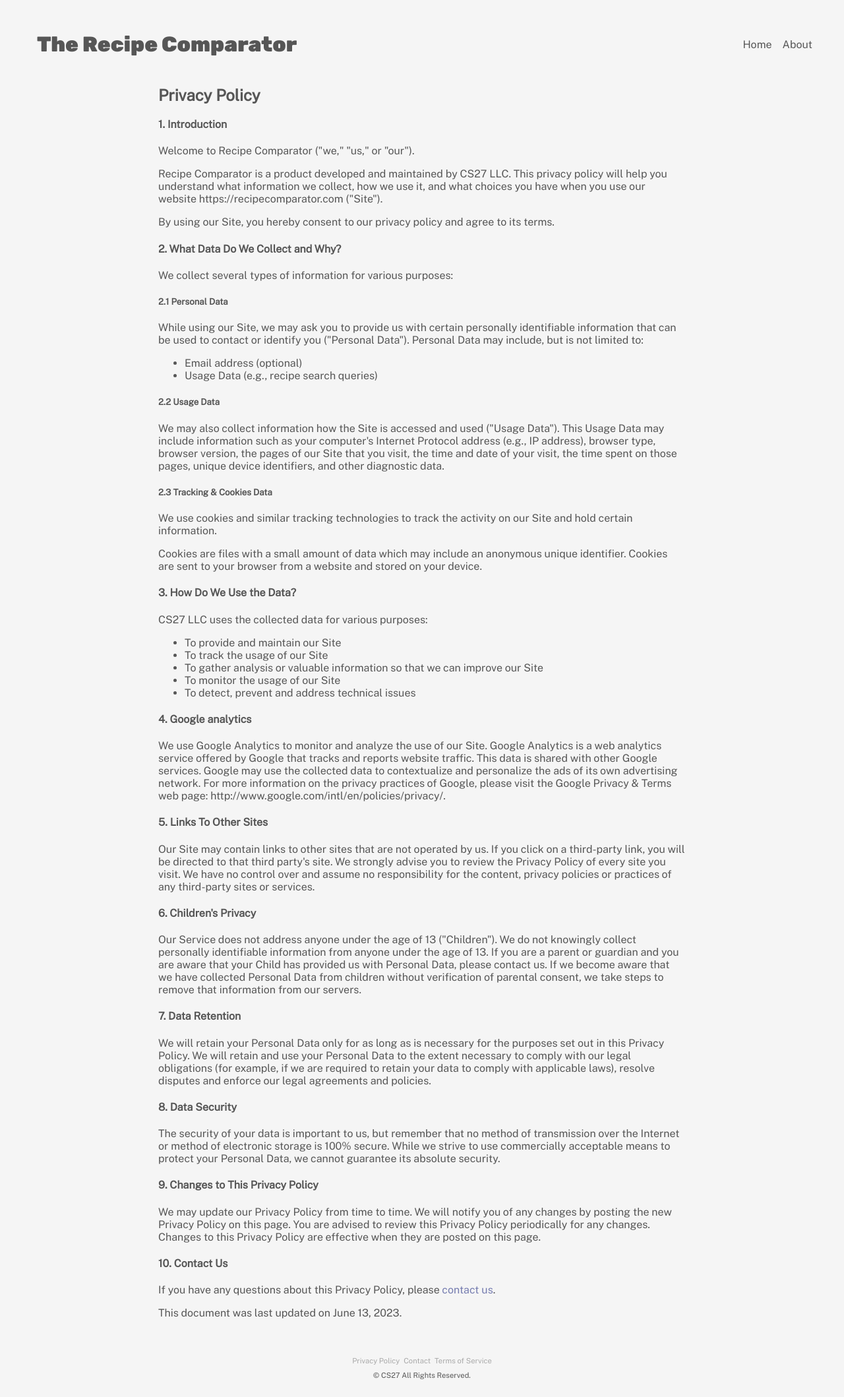
After one commit to mthomsen3/recipe-comparator, a Node server app: template views/privacy-policy.ejs in a window 1280 px wide. The commit adds this page. Shown: the whole page at 66% size. Run offline with Node 20, Linux system fonts and the light colour scheme; the template is opened without the code that fills it, so the values that code supplies are empty.

Commit message:
Legal docs and ejs reorganization
Created a privacy policy and terms of service page. Moved header and footer to separate .ejs files for consistency across pages.

```diff
--- a/public/css/style.css
+++ b/public/css/style.css
@@ -423,6 +423,11 @@ a {
   }
 }
 
+.policy-box {
+  max-width: 800px;
+  padding: 1rem;
+}
+
 .footer {
   position: relative;
   height: 70px;
--- /dev/null
+++ b/scss/_legal.scss
@@ -0,0 +1,4 @@
+.policy-box {
+    max-width: 800px;
+    padding: 1rem;
+}
--- a/scss/style.scss
+++ b/scss/style.scss
@@ -3,4 +3,5 @@
 @import "globals.scss";
 @import "header.scss";
 @import "card.scss";
+@import "legal.scss";
 @import "footer.scss";
--- a/server.js
+++ b/server.js
@@ -57,6 +57,16 @@ app.post('/', async function (req, res, next) {
     } catch (err) {
         next(err);
     }
+});
+
+// privacy policy static page
+app.get('/privacy-policy', function (req, res) {
+    res.render('privacy-policy');
+});
+
+// terms of service static page
+app.get('/terms-of-service', function (req, res) {
+    res.render('terms-of-service');
 });
 
 
--- /dev/null
+++ b/views/footer.ejs
@@ -0,0 +1,20 @@
+<footer>
+    <div class="footer">
+
+        <div class="footer__links">
+
+          <a href="/privacy-policy">Privacy Policy</a>
+          <a href="#">Contact</a>
+          <a href="/terms-of-service">Terms of Service</a>
+        </div>
+
+        <div class="footer__copyright has-darkmode darkmode">
+          &copy; CS27 All Rights Reserved.
+        </div>
+
+      </div>
+</footer>
+<script src="js/script.js"></script>
+<script src="js/carousel.js"></script>
+</body>
+</html>
--- /dev/null
+++ b/views/header.ejs
@@ -0,0 +1,38 @@
+<!DOCTYPE html>
+<html lang="en">
+
+<head>
+  <!-- Required meta tags -->
+  <meta charset="utf-8">
+  <meta name="viewport" content="width=device-width, initial-scale=1">
+
+  <!-- Custom CSS -->
+  <link rel="stylesheet" type="text/css" href="css/style.css">
+
+  <!-- Fonts -->
+  <link rel="stylesheet" href="https://cdnjs.cloudflare.com/ajax/libs/font-awesome/6.2.1/css/all.min.css">
+  <link href="https://fonts.googleapis.com/css2?family=Public+Sans:wght@300;400&display=swap" rel="stylesheet">
+  <link href="https://fonts.googleapis.com/css2?family=Monoton&display=swap" rel="stylesheet">
+  <link href="https://fonts.googleapis.com/css2?family=Rubik:wght@900&display=swap" rel="stylesheet">
+  <!-- Javascript -->
+  <script src="https://cdn.jsdelivr.net/npm/sortablejs@latest/Sortable.min.js"></script>
+
+
+  <title>Recipe Comparator</title>
+
+</head>
+<header class="header">
+    <div class="overlay has-fade"></div>
+    <nav class="flex flex-jc-sb flex-ai-c container">
+        <a href="/" class="header__logo">
+            <p>The Recipe Comparator</p>
+            <!-- <img src="images/logo.png" alt="Logo Image"> -->
+        </a>
+
+        <div class="header__links flex flex-jc-sb flex-ai-c">
+            <a href="#">Home</a>
+            <a href="#">About</a>
+        </div>
+    </nav>
+</header>
+<body>
--- /dev/null
+++ b/views/privacy-policy.ejs
@@ -0,0 +1,108 @@
+<%- include('header') %>
+
+  <div class="flex flex-jc-c flex-ai-c">
+    <div class="policy-box">
+
+      <h2>Privacy Policy</h2>
+
+      <h4> 1. Introduction </h4>
+
+      <p>Welcome to Recipe Comparator ("we," "us," or "our").</p>
+
+      <p>Recipe Comparator is a product developed and maintained by CS27 LLC. This privacy policy will help you
+        understand what information we collect, how we use it, and what choices you have when you use our website
+        https://recipecomparator.com ("Site").</p>
+
+      <p>By using our Site, you hereby consent to our privacy policy and agree to its terms.</p>
+
+      <h4> 2. What Data Do We Collect and Why? </h4>
+
+      <p>We collect several types of information for various purposes:</p>
+
+      <h5> 2.1 Personal Data </h5>
+
+      <p>While using our Site, we may ask you to provide us with certain personally identifiable information that can be
+        used to contact or identify you ("Personal Data"). Personal Data may include, but is not limited to:</p>
+      <ul>
+        <li>Email address (optional)</li>
+        <li>Usage Data (e.g., recipe search queries)</li>
+      </ul>
+
+      <h5> 2.2 Usage Data </h5>
+
+      <p>We may also collect information how the Site is accessed and used ("Usage Data"). This Usage Data may include
+        information such as your computer's Internet Protocol address (e.g., IP address), browser type, browser version,
+        the pages of our Site that you visit, the time and date of your visit, the time spent on those pages, unique
+        device identifiers, and other diagnostic data.</p>
+
+      <h5> 2.3 Tracking & Cookies Data </h5>
+
+      <p>We use cookies and similar tracking technologies to track the activity on our Site and hold certain
+        information.</p>
+
+      <p>Cookies are files with a small amount of data which may include an anonymous unique identifier. Cookies are
+        sent to your browser from a website and stored on your device.</p>
+
+      <h4> 3. How Do We Use the Data? </h4>
+
+      <p>CS27 LLC uses the collected data for various purposes:</p>
+      <ul>
+        <li>To provide and maintain our Site</li>
+        <li>To track the usage of our Site</li>
+        <li>To gather analysis or valuable information so that we can improve our Site</li>
+        <li>To monitor the usage of our Site</li>
+        <li>To detect, prevent and address technical issues</li>
+      </ul>
+
+      <h4> 4. Google analytics </h4>
+
+      <p>We use Google Analytics to monitor and analyze the use of our Site. Google Analytics is a web analytics service
+        offered by Google that tracks and reports website traffic. This data is shared with other Google services.
+        Google may use the collected data to contextualize and personalize the ads of its own advertising network. For
+        more information on the privacy practices of Google, please visit the Google Privacy & Terms web page:
+        http://www.google.com/intl/en/policies/privacy/.</p>
+
+      <h4> 5. Links To Other Sites </h4>
+
+      <p>Our Site may contain links to other sites that are not operated by us. If you click on a third-party link, you
+        will be directed to that third party's site. We strongly advise you to review the Privacy Policy of every site
+        you visit. We have no control over and assume no responsibility for the content, privacy policies or practices
+        of any third-party sites or services.</p>
+
+      <h4> 6. Children's Privacy </h4>
+
+      <p>Our Service does not address anyone under the age of 13 ("Children"). We do not knowingly collect personally
+        identifiable information from anyone under the age of 13. If you are a parent or guardian and you are aware that
+        your Child has provided us with Personal Data, please contact us. If we become aware that we have collected
+        Personal Data from children without verification of parental consent, we take steps to remove that information
+        from our servers.</p>
+
+      <h4> 7. Data Retention </h4>
+
+      <p>We will retain your Personal Data only for as long as is necessary for the purposes set out in this Privacy
+        Policy. We will retain and use your Personal Data to the extent necessary to comply with our legal obligations
+        (for example, if we are required to retain your data to comply with applicable laws), resolve disputes and
+        enforce our legal agreements and policies.</p>
+
+      <h4> 8. Data Security </h4>
+
+      <p>The security of your data is important to us, but remember that no method of transmission over the Internet or
+        method of electronic storage is 100% secure. While we strive to use commercially acceptable means to protect
+        your Personal Data, we cannot guarantee its absolute security.</p>
+
+      <h4> 9. Changes to This Privacy Policy </h4>
+
+      <p>We may update our Privacy Policy from time to time. We will notify you of any changes by posting the new
+        Privacy Policy on this page. You are advised to review this Privacy Policy periodically for any changes. Changes
+        to this Privacy Policy are effective when they are posted on this page.</p>
+
+      <h4> 10. Contact Us </h4>
+
+      <p>If you have any questions about this Privacy Policy, please <a href="/contact">contact us</a>.</p>
+
+      <p>This document was last updated on June 13, 2023.</p>
+
+    </div>
+  </div>
+
+  <%- include('footer') %>
```
Also changed, not shown: views/index.ejs (+4 -61 lines), views/terms-of-service.ejs (added, +98 -0 lines), 1 other file.
